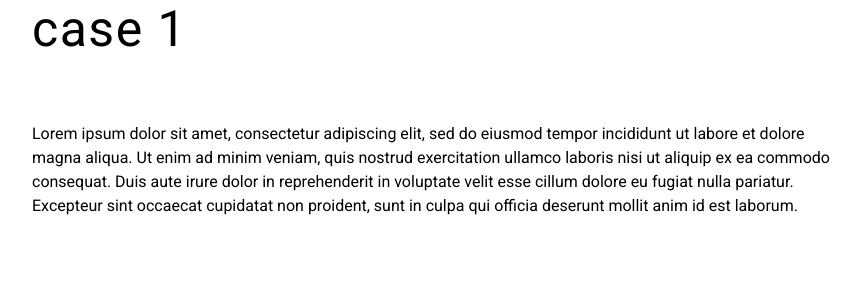
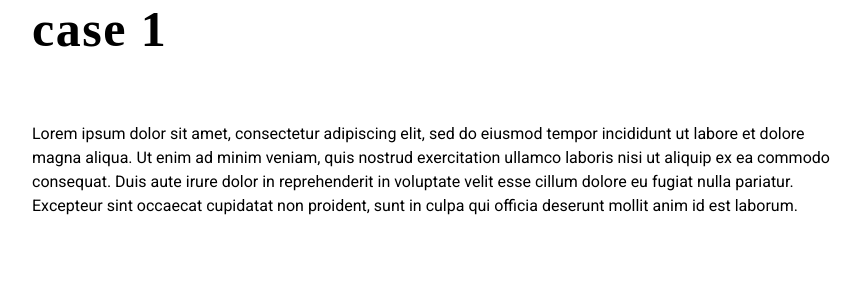
Before and after one commit to generalistsanctuary/generalistsanctuary.github.io, a Jekyll site: the page built from _posts/2021-08-05-case1.md, in a window 1280 px wide. Shown: the top 300 px of the page, without its empty margins (208-1069 px from the left). Built offline with Jekyll 4.4.1, drawn with Linux system fonts in a browser that asks for light colours.

Commit message:
Update post.html

```diff
--- a/_layouts/post.html
+++ b/_layouts/post.html
@@ -20,7 +20,9 @@
         margin-top: 0%;
         margin-bottom: 5%;
         letter-spacing: 1.5px;
+        font-family: 'Times New Roman', Times, serif;
         font-size: 50px;
+        font-weight: bold;
     }
     body{
         margin: 0 auto;
```
